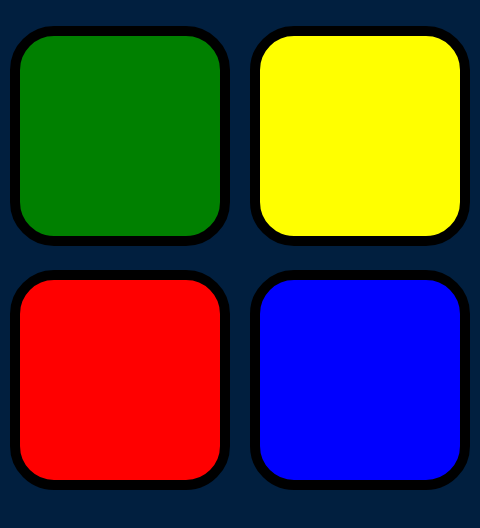
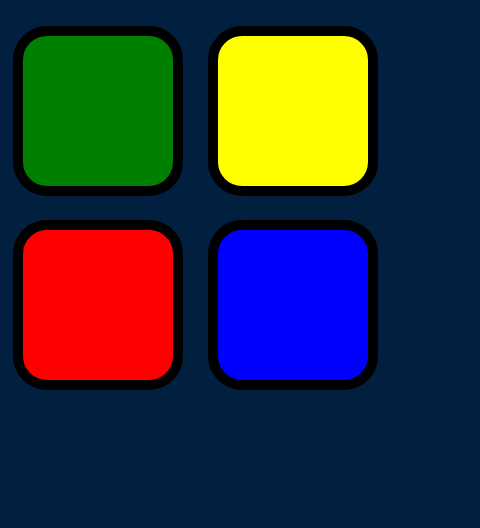
Before and after one commit to AtanasChobanov/Simon-Game, a plain HTML site: page index.html in a window 390 px wide. Shown: the part 276-804 px from the top of the page, 480 px wide, since content can reach past the window. Drawn offline with nearby package versions, Linux system fonts and the light colour scheme.

Commit message:
Update styles.css
Edited size of buttons on phone

```diff
--- a/styles.css
+++ b/styles.css
@@ -61,11 +61,8 @@ body {
   }
   .btn {
     margin: 10px;
-    display: inline-block;
-    height: 200px;
-    width: 200px;
-    border: 10px solid black;
-    border-radius: 20%;
+    height: 150px;
+    width: 150px;
   }
   #level-title {
     display: flex;
```
